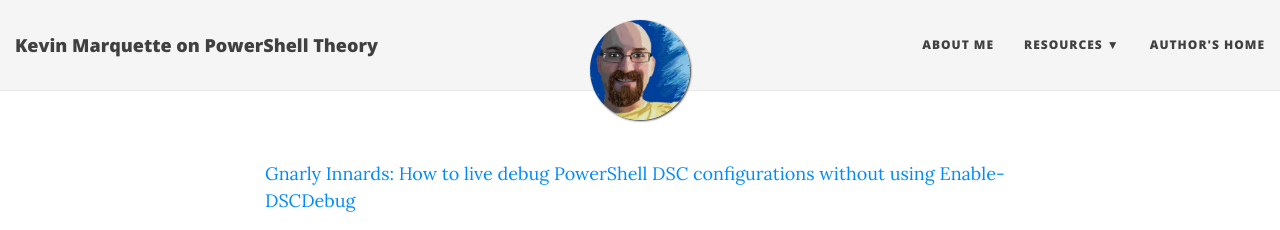
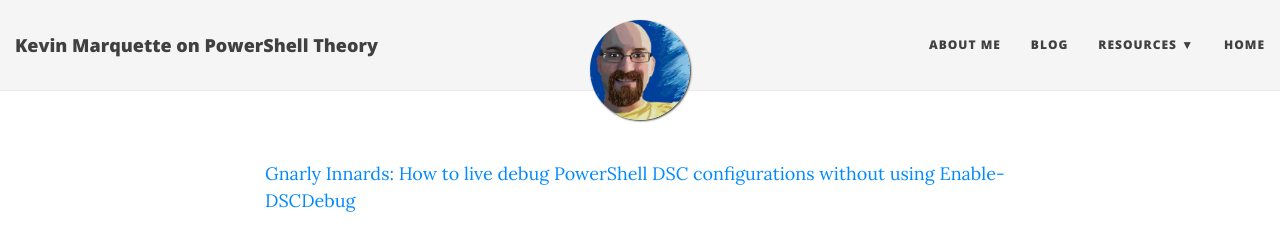
Before and after one commit to KevinMarquette/kevinmarquette.github.io, a Jekyll site: the page built from powershell-dsc.md, in a window 1280 px wide. Shown: the top 230 px of the page. Built offline with Jekyll 4.4.1, drawn with Linux system fonts in a browser that asks for light colours; nearby versions of some CDN libraries; our own code applies the rules of GitHub Pages for plain Markdown files.

Commit message:
Moved blog to it's own page, created new index

```diff
--- a/_config.yml
+++ b/_config.yml
@@ -24,13 +24,13 @@
 # List of links in the navigation bar
 navbar-links:
   About Me: "aboutme"
+  Blog: "blog"
   Resources:
-    - Beautiful Jekyll: "http://deanattali.com/beautiful-jekyll/"
-    - Learn markdown: "http://www.markdowntutorial.com/"
     - GitHub Pages: "https://pages.github.com/"
     - MSSQL Server: "sql"
+    - Tags: tags
     - SiteMap: sitemap
-  Author's home: "http://kevinmarquette.github.io"
+  Home: "http://kevinmarquette.github.io"
 
 # Image to show in the navigation bar - image must be a square (width = height)
 # Remove this parameter if you don't want an image in the navbar
@@ -121,6 +121,7 @@
   - README.md
   - CNAME
   - Vagrantfile
+  - UpdateTags.ps1
 
 # prose.io config
 prose:
```
Also changed, not shown: blog.html (renamed from index.html).
